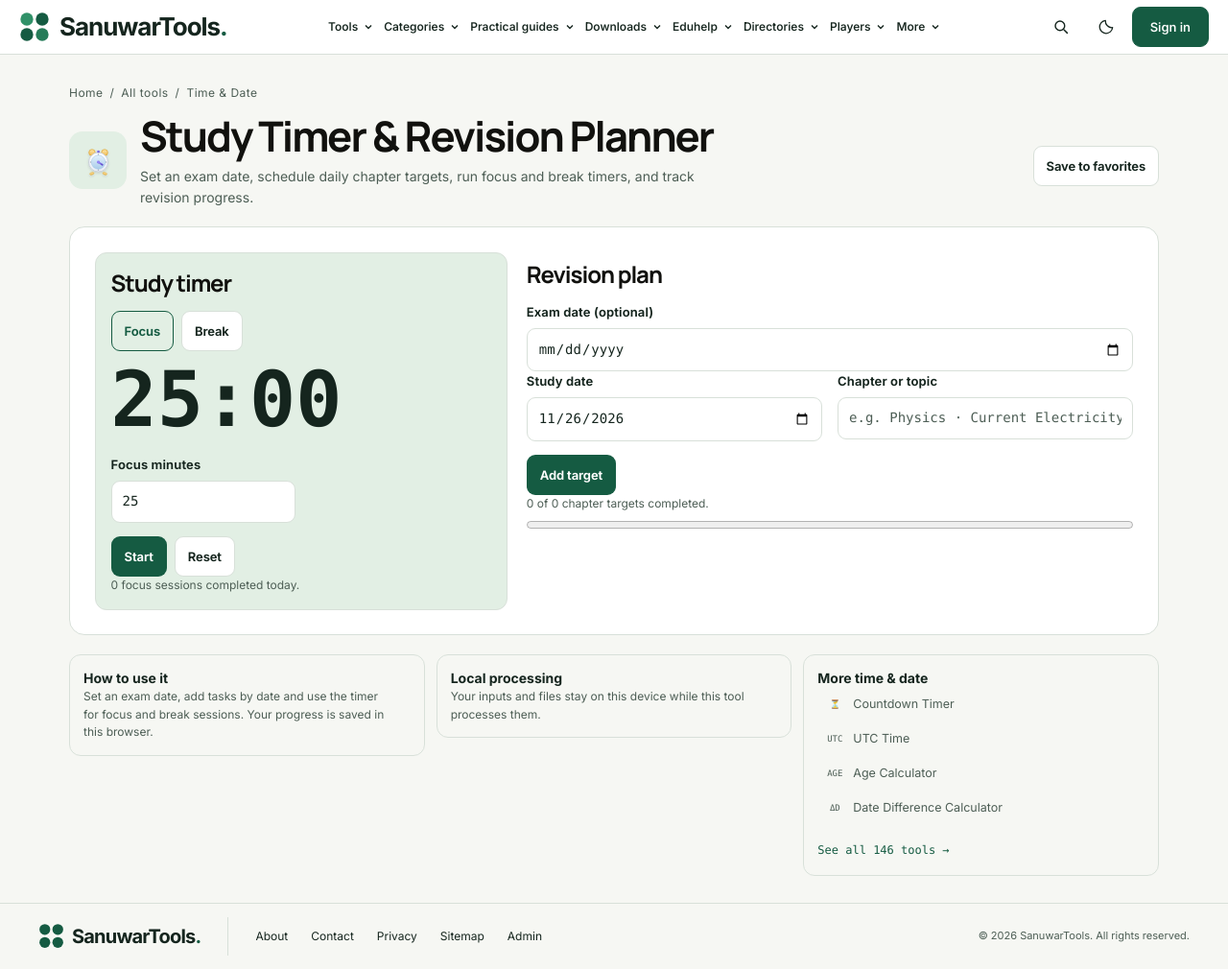
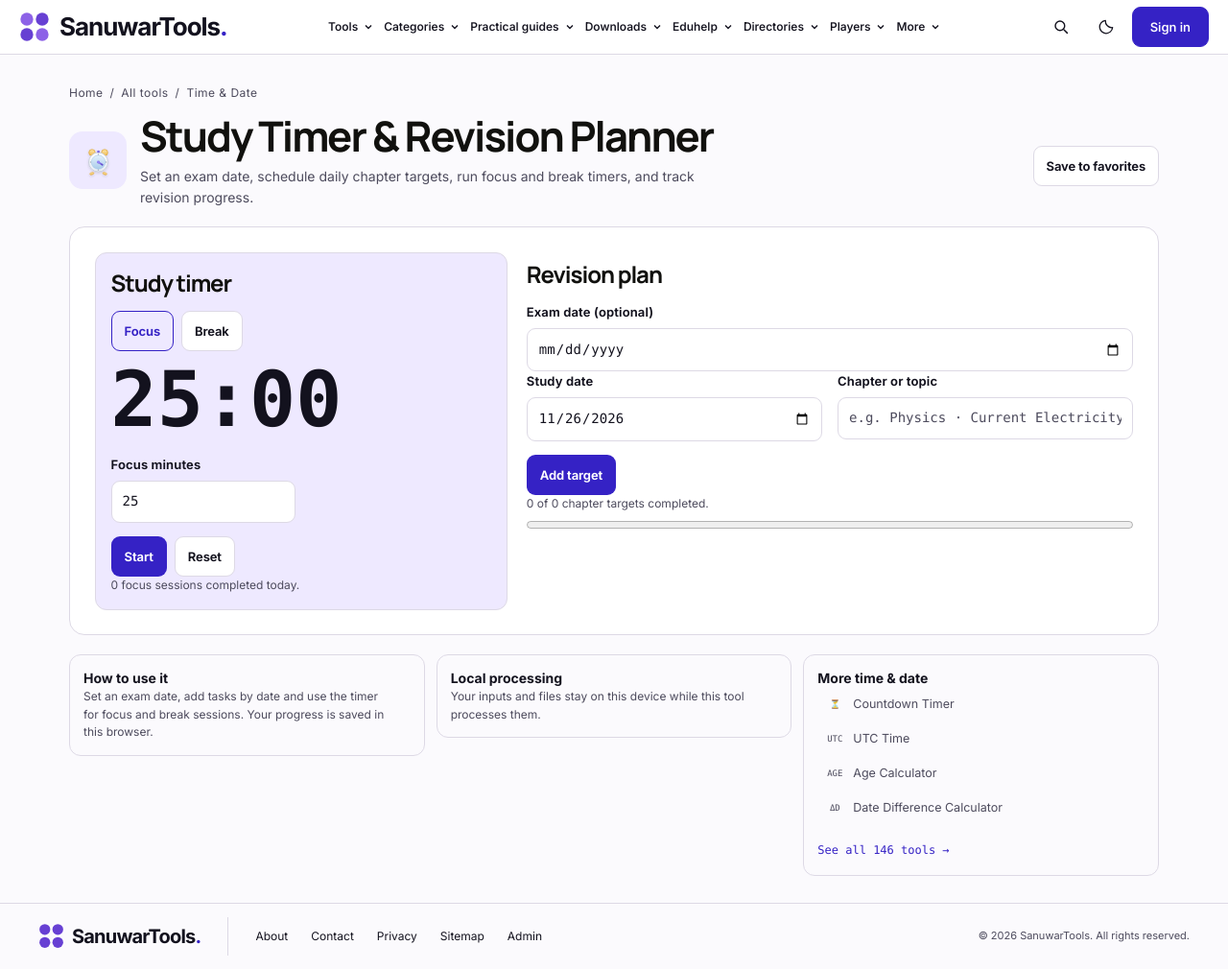
Before and after one commit to SanuwarBuilds/sanuwar-tools, a Flask app: page /tools/study-timer-revision-planner in a window 1280 px wide. Shown: the whole page at 96% size. Run offline with Flask 3, Linux system fonts and the light colour scheme; some libraries are stand-ins or nearby versions.

Commit message:
Share homepage colors across public pages and tools

```diff
--- a/static/assets/css/tool-studio.css
+++ b/static/assets/css/tool-studio.css
@@ -1,16 +1,16 @@
-/* The directory and working surfaces share navigation, color, and controls. */
-body.pro-theme.v2.bp.nx.wb-ui.reference-ui {
-  --st-bg: #f6f7f3;
+/* Public palette shared by the homepage, browser tools, and resource pages. */
+html[data-theme] body.pro-theme.v2.bp.nx.wb-ui.reference-ui {
+  --st-bg: #fbfafd;
   --st-paper: #fff;
-  --st-well: #f0f3ee;
-  --st-ink: #15251e;
-  --st-muted: #4d5e55;
-  --st-line: #d8e0d9;
-  --st-line-strong: #a9bab0;
-  --st-tint: #e2efe4;
-  --st-accent: #155b42;
-  --st-accent-hover: #104731;
-  --st-action: #155b42;
+  --st-well: #f3effb;
+  --st-ink: #13121e;
+  --st-muted: #4d4b5d;
+  --st-line: #ddd9e5;
+  --st-line-strong: #b9b2cb;
+  --st-tint: #eee9ff;
+  --st-accent: #3522c5;
+  --st-accent-hover: #271891;
+  --st-action: #3522c5;
   --st-on-action: #fff;
   --wb-bg: var(--st-bg);
   --wb-card: var(--st-paper);
@@ -25,28 +25,29 @@ body.pro-theme.v2.bp.nx.wb-ui.reference-ui {
   --wb-soft: var(--st-well);
   --wb-accent: var(--st-accent);
   --wb-accent-2: var(--st-accent-hover);
+  --wb-accent-ink: var(--st-on-action);
   --wb-accent-wash: var(--st-tint);
 }
 
 html[data-theme="dark"] body.pro-theme.v2.bp.nx.wb-ui.reference-ui {
-  --st-bg: #121b17;
-  --st-paper: #192620;
-  --st-well: #22332a;
-  --st-ink: #edf5ed;
-  --st-muted: #b3c6b9;
-  --st-line: #3b4e44;
-  --st-line-strong: #637d6d;
-  --st-tint: #254734;
-  --st-accent: #9ce0b9;
-  --st-accent-hover: #b8f5ce;
-  --st-action: #a3dfb9;
-  --st-on-action: #102a1f;
+  --st-bg: #161421;
+  --st-paper: #201d2d;
+  --st-well: #2b253d;
+  --st-ink: #f5f2ff;
+  --st-muted: #c9c2d7;
+  --st-line: #413b52;
+  --st-line-strong: #756986;
+  --st-tint: #342751;
+  --st-accent: #c3b5ff;
+  --st-accent-hover: #dfd5ff;
+  --st-action: #c3b5ff;
+  --st-on-action: #231351;
 }
 
 body.pro-theme.v2.bp.nx.wb-ui.reference-ui .wb-header .wb-brand-mark svg rect,
-body.pro-theme.v2.bp.nx.wb-ui.reference-ui .desk-footer .desk-footer-brand svg rect { fill: var(--st-accent); }
-body.pro-theme.v2.bp.nx.wb-ui.reference-ui .wb-header .wb-brand-mark svg rect:nth-child(1) { fill: #309168; }
-body.pro-theme.v2.bp.nx.wb-ui.reference-ui .wb-header .wb-brand-mark svg rect:nth-child(4) { fill: #267c59; }
+body.pro-theme.v2.bp.nx.wb-ui.reference-ui .desk-footer .desk-footer-brand svg rect { fill: #6740d3; }
+body.pro-theme.v2.bp.nx.wb-ui.reference-ui .wb-header .wb-brand-mark svg rect:nth-child(1),
+body.pro-theme.v2.bp.nx.wb-ui.reference-ui .wb-header .wb-brand-mark svg rect:nth-child(4) { fill: #8d62e7; }
 body.reference-ui .wb-header .wb-signin {
   background: var(--st-action);
   color: var(--st-on-action);
@@ -416,23 +417,23 @@ body.st-tool #tool-root .tp-table-wrap { overflow-x: auto; }
 
 body.st-tool-playback #tool-root .pl-loader {
   border-radius: 14px 14px 0 0;
-  background: #101d18;
+  background: #21192f;
 }
 body.st-tool-playback #tool-root .pl-loader .tp-drop {
   background: #ffffff0d;
   border-color: #ffffff45;
-  color: #f1f8f3;
+  color: #f5f2ff;
 }
 body.st-tool-playback #tool-root .pl-loader .tp-drop:hover,
-body.st-tool-playback #tool-root .pl-loader .tp-drop.is-over { background: #ffffff1a; border-color: #95d9b3; }
-body.st-tool-playback #tool-root .pl-loader :is(.tp-hint, .tp-drop-name) { color: #b7cabe; }
-body.st-tool-playback #tool-root .pl-loader .tp-drop-icon { color: #95d9b3; }
+body.st-tool-playback #tool-root .pl-loader .tp-drop.is-over { background: #ffffff1a; border-color: #c3b5ff; }
+body.st-tool-playback #tool-root .pl-loader :is(.tp-hint, .tp-drop-name) { color: #c9c2d7; }
+body.st-tool-playback #tool-root .pl-loader .tp-drop-icon { color: #c3b5ff; }
 body.st-tool-playback #tool-root .pl-loader .tp-input {
-  color: #f1f8f3;
+  color: #f5f2ff;
   background: #ffffff0d;
   border-color: #ffffff45;
 }
-body.st-tool-playback #tool-root .pl-loader .tp-input::placeholder { color: #b7cabe; }
+body.st-tool-playback #tool-root .pl-loader .tp-input::placeholder { color: #c9c2d7; }
 
 body.st-tool-photo #main .photo-guidance {
   padding: clamp(16px, 2.7vw, 26px);
--- a/templates/base.html
+++ b/templates/base.html
@@ -70,8 +70,8 @@
 {% if public_ui %}<link rel="stylesheet" href="/assets/css/workspace.css?v=3">{% endif %}
 {% if public_ui %}
 <script nonce="{{ csp_nonce }}" src="/assets/js/saved-tools.js?v=3" defer></script>{% endif %}
-{% if public_ui %}<link rel="stylesheet" href="/assets/css/tool-studio.css?v=2">{% endif %}
-{% if request.path == '/' %}<link rel="stylesheet" href="/assets/css/home.css?v=1">{% endif %}
+{% if public_ui %}<link rel="stylesheet" href="/assets/css/tool-studio.css?v=3">{% endif %}
+{% if request.path == '/' %}<link rel="stylesheet" href="/assets/css/home.css?v=2">{% endif %}
 {% if request.path.startswith('/admin') %}<link rel="stylesheet" href="/assets/css/admin-pro.css?v=3">{% endif %}
 </head>
 <body class="studio-theme {% if public_ui %}pro-theme v2 bp nx wb-ui reference-ui {% elif request.path.startswith('/admin') %}pro-theme bp {% endif %}{% block bodyclass %}{% endblock %}">
```
Also changed, not shown: static/assets/css/home.css (+2 -37 lines).
